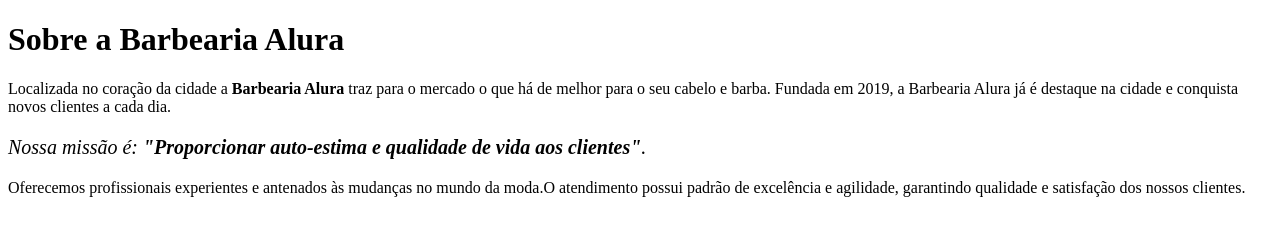
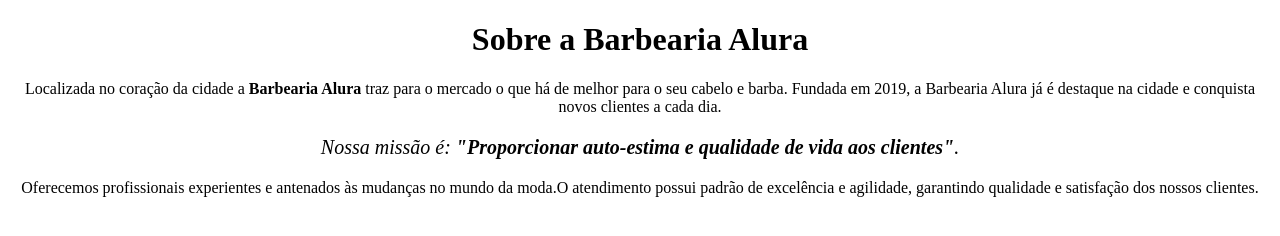
Before and after one commit to PeBask/criandomeuprimeirosite, a plain HTML site: page index.html in a window 1280 px wide. Drawn offline with Linux system fonts and the light colour scheme.

Commit message:
aula 1 e 2

```diff
--- a/index.html
+++ b/index.html
@@ -6,15 +6,16 @@
     </head>
 
     <body>
-<h1 .style="text-align: center">Sobre a Barbearia Alura</h1>
+<h1 style="text-align: center">Sobre a Barbearia Alura</h1>
 
-<p>Localizada no coração da cidade a <strong>Barbearia Alura</strong> traz para o mercado o que há de melhor para o seu cabelo e barba.
+<p style="text-align: center">Localizada no coração da cidade a <strong>Barbearia Alura</strong> traz para o mercado o que há de melhor para o seu cabelo e barba.
     Fundada em 2019, a Barbearia Alura já é destaque na cidade e conquista novos clientes a cada dia.</p>
 
-<p style="font-size: 20px"><em>Nossa missão é: <strong>"Proporcionar auto-estima e qualidade de vida aos
+<p style="font-size: 20px; text-align: center"><em>Nossa missão é: <strong>"Proporcionar auto-estima e qualidade de vida aos
      clientes"</strong>.</em></p>
 
-<p>Oferecemos profissionais experientes e antenados às mudanças no mundo da moda.O atendimento possui padrão de
- excelência e agilidade, garantindo qualidade e satisfação dos nossos clientes.</p>
- </body>
+<p style="text-align: center">Oferecemos profissionais experientes e antenados às mudanças no mundo da moda.O atendimento possui padrão de
+ excelência e agilidade, garantindo qualidade e satisfação dos nossos clientes.
+      </p>
+   </body>
 </html>
```
